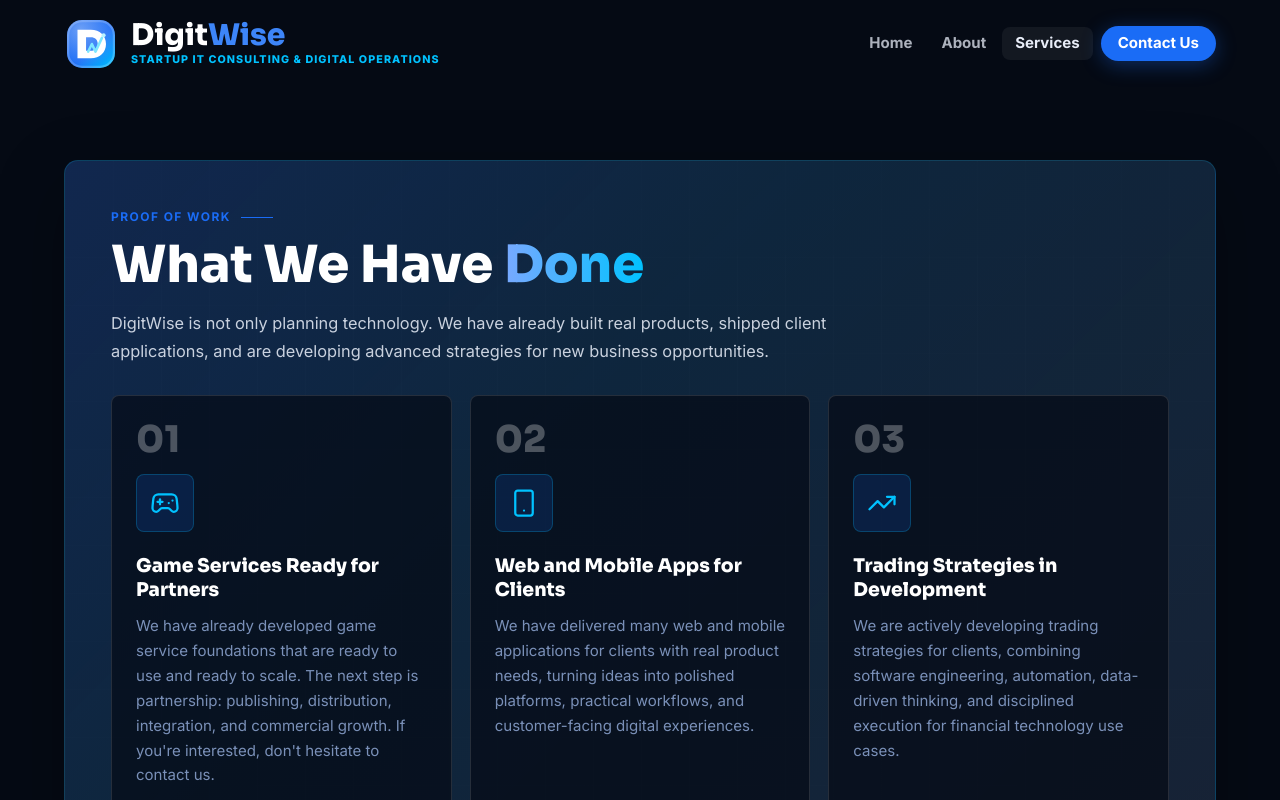
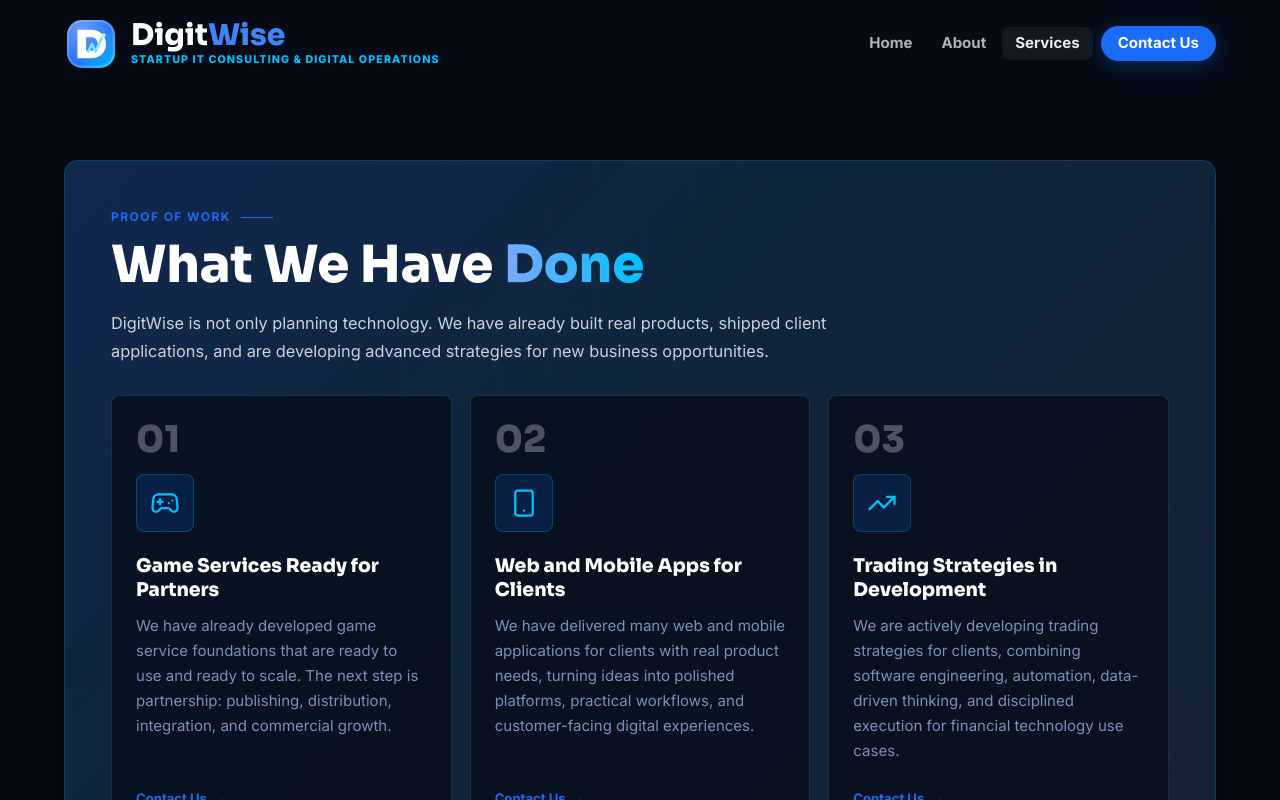
Before and after one commit to jamesming415/company-frontend, a React (Vite) app: page / in a window 1280 px wide. Both pictures are taken after a click on the button "IT Consulting". Shown: the top 800 px of the page. Built offline with nearby package versions, Linux system fonts and the light colour scheme.

Commit message:
feat: add link and hover style in what we have done

```diff
--- a/src/data/siteData.jsx
+++ b/src/data/siteData.jsx
@@ -71,7 +71,7 @@ export const WHAT_WE_HAVE_DONE = [
   {
     icon: "game",
     title: "Game Services Ready for Partners",
-    desc: "We have already developed game service foundations that are ready to use and ready to scale. The next step is partnership: publishing, distribution, integration, and commercial growth. If you're interested, don't hesitate to contact us.",
+    desc: "We have already developed game service foundations that are ready to use and ready to scale. The next step is partnership: publishing, distribution, integration, and commercial growth.",
   },
   {
     icon: "mobile",
--- a/src/pages/ServicesPage.jsx
+++ b/src/pages/ServicesPage.jsx
@@ -22,13 +22,17 @@ function ServicesPage({ setPage }) {
             </div>
             <div className="proof-grid">
               {WHAT_WE_HAVE_DONE.map((item, index) => (
-                <div className="proof-card" key={item.title}>
+                <div className="proof-card" key={item.title} onClick={goToContact}>
                   <div className="proof-index">{String(index + 1).padStart(2, "0")}</div>
                   <div className="proof-icon">
                     <Icon name={item.icon} size={30} />
                   </div>
                   <h4 className="proof-card-title">{item.title}</h4>
                   <p className="proof-card-desc">{item.desc}</p>
+                  <button className="service-link" type="button" onClick={(e) => { e.stopPropagation(); goToContact(); }}>
+                    Contact Us
+                    <span aria-hidden="true">→</span>
+                  </button>
                 </div>
               ))}
             </div>
--- a/src/styles/app.css
+++ b/src/styles/app.css
@@ -926,10 +926,32 @@
     background: rgba(5, 10, 20, 0.68);
     border: 1px solid rgba(255, 255, 255, 0.12);
     border-radius: var(--radius-sm);
+    cursor: pointer;
+    transition: border-color 0.25s, transform 0.25s, box-shadow 0.25s;
     display: flex;
     flex-direction: column;
     position: relative;
     overflow: hidden;
+  }
+
+  .proof-card::before {
+    content: '';
+    position: absolute;
+    inset: 0;
+    background: linear-gradient(135deg, rgba(26, 108, 246, 0.06) 0%, transparent 60%);
+    opacity: 0;
+    transition: opacity 0.3s;
+    pointer-events: none;
+  }
+
+  .proof-card:hover {
+    border-color: rgba(26, 108, 246, 0.4);
+    transform: translateY(-4px);
+    box-shadow: 0 16px 48px rgba(0, 0, 0, 0.3), 0 0 0 1px rgba(26, 108, 246, 0.15);
+  }
+
+  .proof-card:hover::before {
+    opacity: 1;
   }
 
   .proof-card::after {
@@ -950,6 +972,13 @@
     font-weight: 850;
     line-height: 1;
     margin-bottom: 16px;
+    transition: color 0.25s, transform 0.25s, text-shadow 0.25s;
+  }
+
+  .proof-card:hover .proof-index {
+    color: var(--cyan);
+    transform: translateX(2px);
+    text-shadow: 0 0 22px rgba(0, 194, 255, 0.42);
   }
 
   .proof-icon {
@@ -978,6 +1007,7 @@
     color: var(--muted);
     font-size: 0.94rem;
     line-height: 1.66;
+    margin-bottom: 20px;
   }
 
   .service-section {
```
